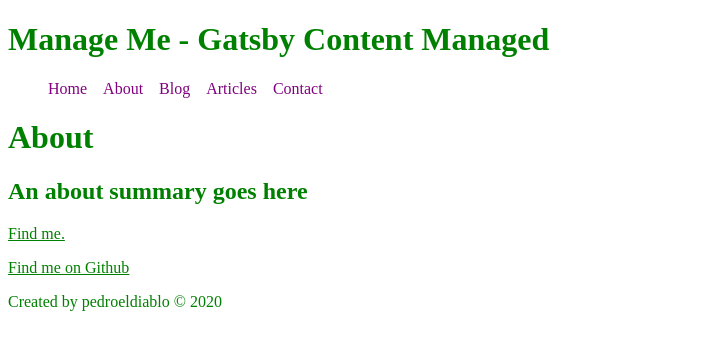
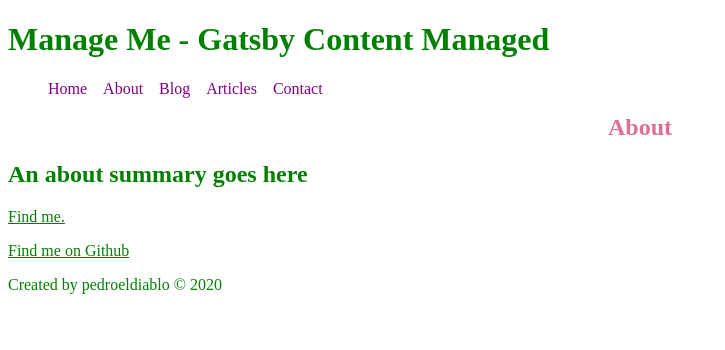
Before and after one commit to pedroeldiablo/gatsy-content-managed, a Gatsby site: page /about in a window 1280 px wide. Shown: the whole page, without its empty margins (0-725 px from the left). Built offline with nearby package versions, Linux system fonts and the light colour scheme; Gatsby itself is replaced by a stand-in of ours.

Commit message:
Syarting styling with styled-components

```diff
--- a/src/pages/about.js
+++ b/src/pages/about.js
@@ -1,13 +1,15 @@
 import React from 'react'
 import { Link } from 'gatsby'
+import styled from 'styled-components'
 import Layout from '../components/layout'
 import { Head } from '../components/head'
+import { Title } from './index'
 
 export const AboutPage = () => {
   return (
     <Layout>
       <Head title="About"></Head>
-      <h1>About</h1>
+      <Title>About</Title>
       <h2>An about summary goes here</h2>
       <p>
         <Link to="/contact">Find me.</Link>
--- a/src/pages/index.js
+++ b/src/pages/index.js
@@ -1,13 +1,20 @@
 import React from 'react'
 import { Link } from 'gatsby'
+import styled from 'styled-components'
 import { Layout } from '../components/layout'
 import { Head } from '../components/head'
+
+export const Title = styled.h1`
+  font-size: 1.5em;
+  text-align: center;
+  color: palevioletred;
+`
 
 export const IndexPage = () => {
   return (
     <Layout>
       <Head title="Home" />
-      <h1>Hello.</h1>
+      <Title>Hello.</Title>
       <h2>Welcome to a Gatsby Site</h2>
       <p>
         <Link to="/contact">Find out more.</Link>
```
Also changed, not shown: package.json (+8 -2 lines), 1 other file.
